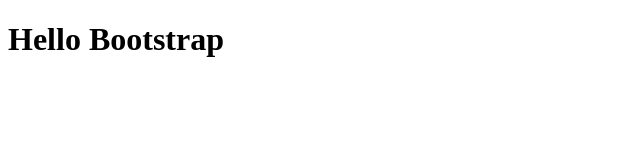
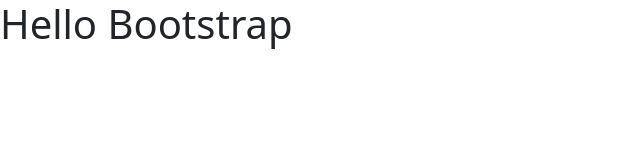
Before and after one commit to mddehan164/bootstrap, a plain HTML site: page index.html in a window 1280 px wide. Shown: the whole page, without its empty margins (0-640 px from the left). Drawn offline with nearby package versions, Linux system fonts and the light colour scheme.

Commit message:
second change

```diff
--- a/index.html
+++ b/index.html
@@ -3,7 +3,8 @@
 <head>
     <meta charset="UTF-8">
     <meta name="viewport" content="width=device-width, initial-scale=1.0">
-    <title>Document</title>
+    <title>Bootstrap</title>
+    <link href="https://cdn.jsdelivr.net/npm/bootstrap@5.3.3/dist/css/bootstrap.min.css" rel="stylesheet" integrity="sha384-QWTKZyjpPEjISv5WaRU9OFeRpok6YctnYmDr5pNlyT2bRjXh0JMhjY6hW+ALEwIH" crossorigin="anonymous">
 </head>
 <body>
     <h1>Hello Bootstrap</h1>
```
